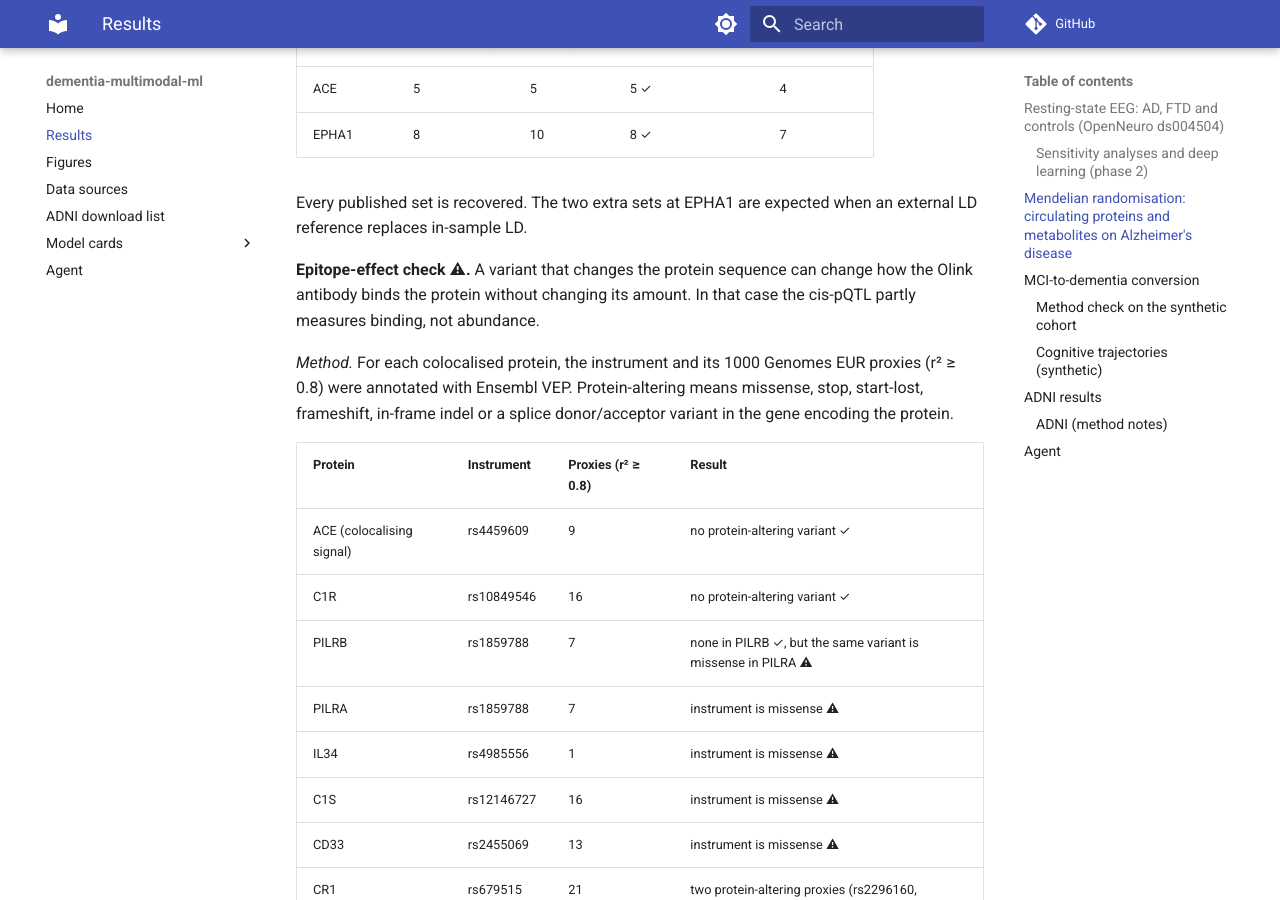
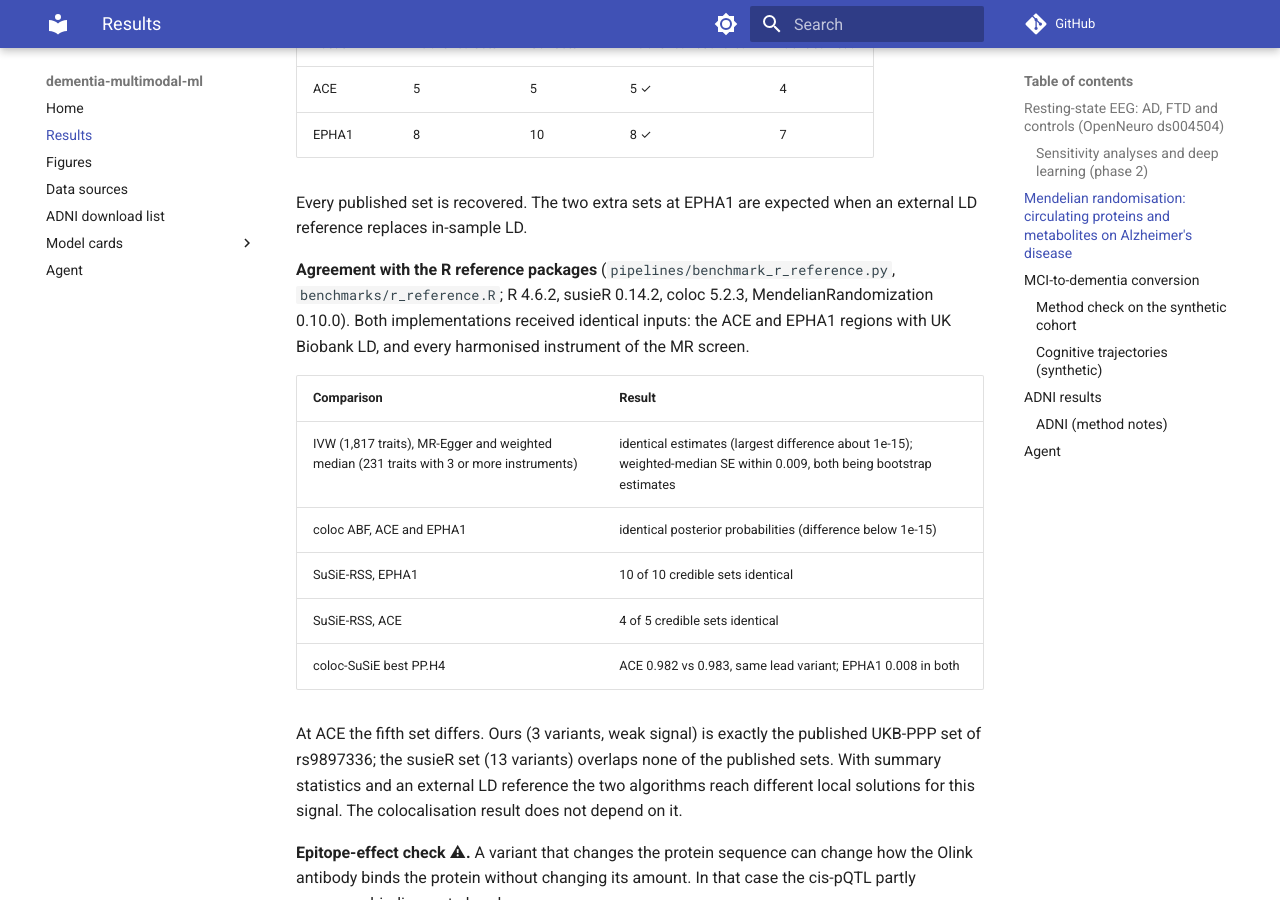
Before and after one commit to mdegiulio97/dementia-multimodal-ml, an MkDocs documentation site: the page built from docs/RESULTS.md, in a window 1280 px wide and 900 px high, scrolled down 5646 px. Built offline with MkDocs 1.6.1 and Material for MkDocs 9.7.7, drawn with Linux system fonts in a browser that asks for light colours; comment, search, counter and statistics services are not loaded.

Commit message:
release: v0.11.0 (agreement with R reference packages, Zenodo DOI)

```diff
--- a/docs/RESULTS.md
+++ b/docs/RESULTS.md
@@ -210,6 +210,25 @@ falls inside it.
 
 Every published set is recovered. The two extra sets at EPHA1 are expected when an external LD
 reference replaces in-sample LD.
+
+**Agreement with the R reference packages** (`pipelines/benchmark_r_reference.py`,
+`benchmarks/r_reference.R`; R 4.6.2, susieR 0.14.2, coloc 5.2.3, MendelianRandomization 0.10.0).
+Both implementations received identical inputs: the ACE and EPHA1 regions with UK Biobank LD,
+and every harmonised instrument of the MR screen.
+
+| Comparison | Result |
+|---|---|
+| IVW (1,817 traits), MR-Egger and weighted median (231 traits with 3 or more instruments) | identical estimates (largest difference about 1e-15); weighted-median SE within 0.009, both being bootstrap estimates |
+| coloc ABF, ACE and EPHA1 | identical posterior probabilities (difference below 1e-15) |
+| SuSiE-RSS, EPHA1 | 10 of 10 credible sets identical |
+| SuSiE-RSS, ACE | 4 of 5 credible sets identical |
+| coloc-SuSiE best PP.H4 | ACE 0.982 vs 0.983, same lead variant; EPHA1 0.008 in both |
+
+At ACE the fifth set differs. Ours (3 variants, weak signal) is exactly the published UKB-PPP set
+of rs9897336; the susieR set (13 variants) overlaps none of the published sets. With summary
+statistics and an external LD reference the two algorithms reach different local solutions for
+this signal. The colocalisation result does not depend on it.
+
 
 **Epitope-effect check ⚠.** A variant that changes the protein sequence can change how the
 Olink antibody binds the protein without changing its amount. In that case the cis-pQTL partly
--- a/pyproject.toml
+++ b/pyproject.toml
@@ -1,6 +1,6 @@
 [project]
 name = "dementia-ml"
-version = "0.10.0"
+version = "0.11.0"
 description = "Multimodal biostatistics and machine learning for MCI-to-Alzheimer conversion, open-data Mendelian randomisation and EEG, with a local tool-using agent"
 readme = "README.md"
 authors = [
--- a/src/dementia_ml/__init__.py
+++ b/src/dementia_ml/__init__.py
@@ -1,3 +1,3 @@
 """Multimodal statistical and machine-learning analysis of dementia data."""
 
-__version__ = "0.10.0"
+__version__ = "0.11.0"
```
Also changed, not shown: README.md (+4 -1 lines), 2 other files.
